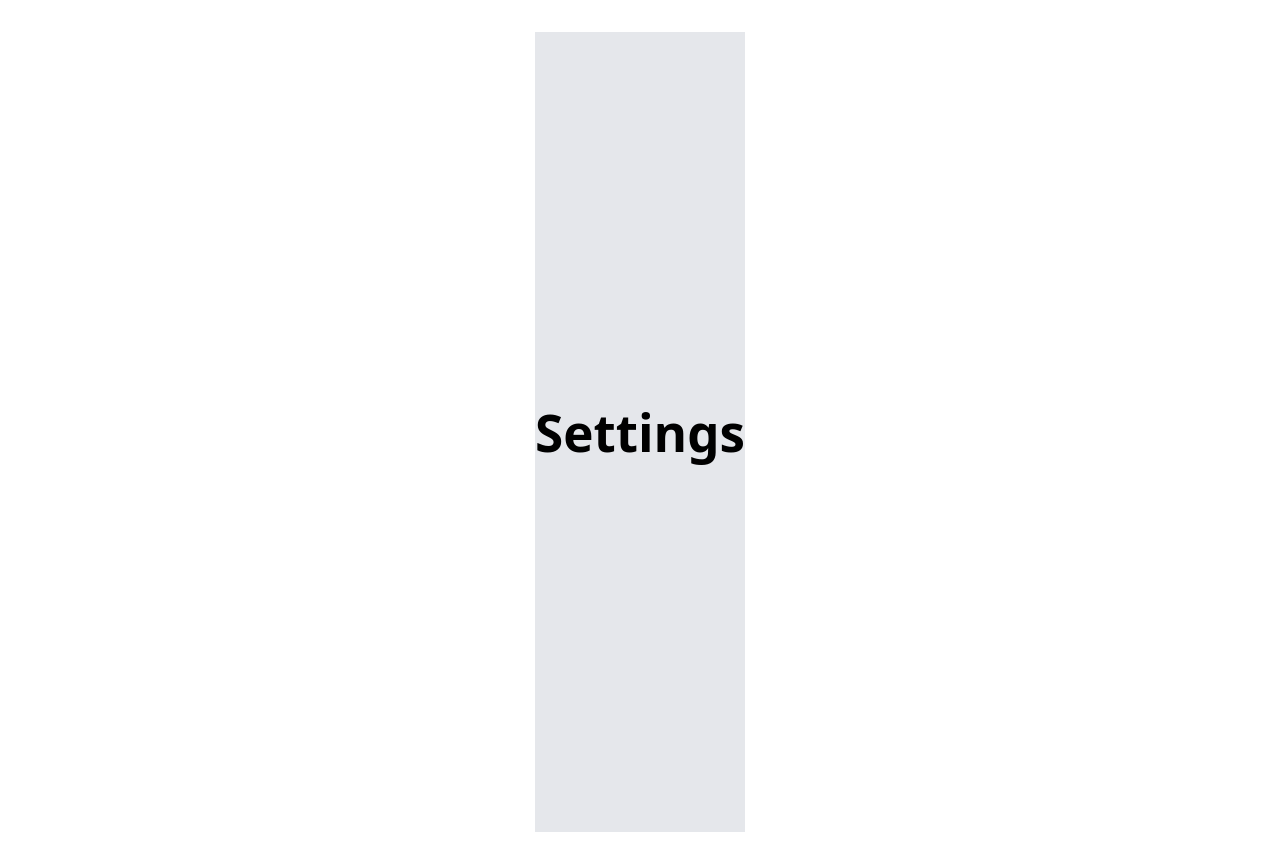
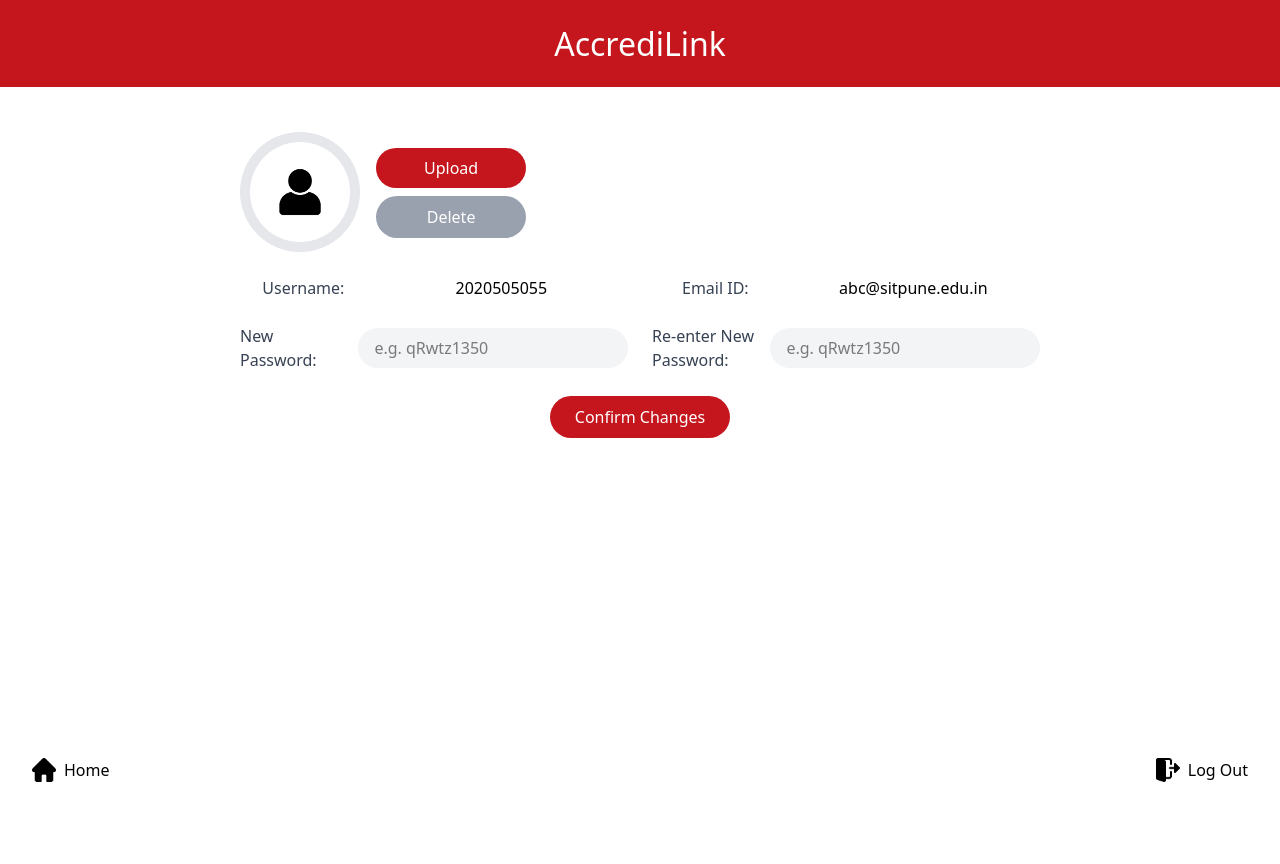
Before and after one commit to maitreyeegohad/accredilink, a React (Vite) app: page /settings in a window 1280 px wide. Built offline with nearby package versions, Linux system fonts and the light colour scheme.

Commit message:
settings

```diff
--- a/src/App.css
+++ b/src/App.css
@@ -68,3 +68,7 @@ textarea, select {
   background-color: white !important;
   color: black !important;
 }
+
+label {
+  cursor: pointer;
+}
--- a/src/Components/Settings.jsx
+++ b/src/Components/Settings.jsx
@@ -1,9 +1,69 @@
 import React from "react";
+import { Link, useNavigate } from "react-router-dom";
 
 const Settings = () => {
+    const navigate = useNavigate();
+
+    const handleIssue = () => {
+      navigate("/faculty-dashboard");
+    }
   return (
-    <div className="flex justify-center items-center min-h-screen bg-gray-200">
-      <h1 className="text-3xl font-bold">Settings</h1>
+    <div className="!w-full !h-screen !bg-white !overflow-hidden">
+      <div className="!fixed !top-0 !left-0 !w-full !h-[87px] !bg-[#C4161C] !flex !justify-center !items-center !z-50">
+        <h1 className="!text-white !text-[32px]">AccrediLink</h1>
+      </div>
+      <div className="!flex !items-start !mb-6 !mt-[100px]">
+        <div className="!w-[120px] !h-[120px] !rounded-full !bg-gray-200 !flex !items-center !justify-center">
+          <img src="/users.jpg" alt="User Profile" className="!w-[100px] !h-[100px]" />
+        </div>
+        <div className="!flex !flex-col !space-y-2 !ml-4 !mt-4">
+          <label  htmlFor="fileUpload" className="!bg-[#C4161C] !text-white !py-2 !px-12 !rounded-full !text-center">Upload</label>
+          <input
+            type="file"
+            id="fileUpload"
+            className="hidden"
+            onChange={(e) => {
+              const file = e.target.files[0];
+              if (file) {
+                console.log("Selected file:", file.name);
+              }
+            }}
+          />
+          <button  className="!bg-gray-400 !text-white !py-2 !px-12 !rounded-full !text-center">Delete</button>
+        </div>
+      </div>
+      <div className="!grid !grid-cols-2 !gap-6 !w-full !max-w-[800px] !mx-auto">
+        <div className="!flex !items-center !space-x-2 !w-full">
+          <label className="!text-gray-700 !w-1/3">Username:</label>
+          <span className="!text-black !w-2/3">2020505055</span>
+        </div>
+        <div className="!flex !items-center !space-x-2 !w-full">
+          <label className="!text-gray-700 !w-1/3">Email ID:</label>
+          <span className="!text-black !w-2/3">abc@sitpune.edu.in</span>
+        </div>
+        <div className="!flex !items-center !space-x-2 !w-full">
+          <label className="!text-gray-700 !w-1/3 !text-left">New Password:</label>
+          <input type="password" placeholder="e.g. qRwtz1350" className="!py-2 !px-4 !rounded-full !w-[80%] !bg-gray-100" />
+        </div>
+        <div className="!flex !items-center !space-x-2 !w-full">
+          <label className="!text-gray-700 !w-1/3 !text-left">Re-enter New Password:</label>
+          <input type="password" placeholder="e.g. qRwtz1350" className="!py-2 !px-4 !rounded-full !w-[80%] !bg-gray-100" />
+        </div>
+      </div>
+      <div className="!flex !justify-center !mt-6">
+        <button onClick={handleIssue} className="!bg-[#C4161C] !text-white !py-2 !px-6 !rounded-full !text-center">Confirm Changes</button>
+      </div>
+      {/* Removed footer line above Home and Logout */}
+      <div className="!fixed !bottom-0 !left-0 !w-full !h-[60px] !bg-white !flex !justify-between !items-center !px-8">
+        <a href="/faculty-dashboard" className="!flex !items-center !space-x-2">
+          <img src="/home.png" alt="Home" className="!w-[24px] !h-[24px]" />
+          <span className="!text-[16px]">Home</span>
+        </a>
+        <a href="/" className="!flex !items-center !space-x-2">
+          <img src="/logout.png" alt="Log Out" className="!w-[24px] !h-[24px]" />
+          <span className="!text-[16px]">Log Out</span>
+        </a>
+      </div>
     </div>
   );
 };
--- a/src/index.css
+++ b/src/index.css
@@ -20,6 +20,10 @@ a {
 }
 a:hover {
   color: #535bf2;
+}
+
+html, body {
+  overflow: hidden;
 }
 
 body {
```
Also changed, not shown: home.png (added).
